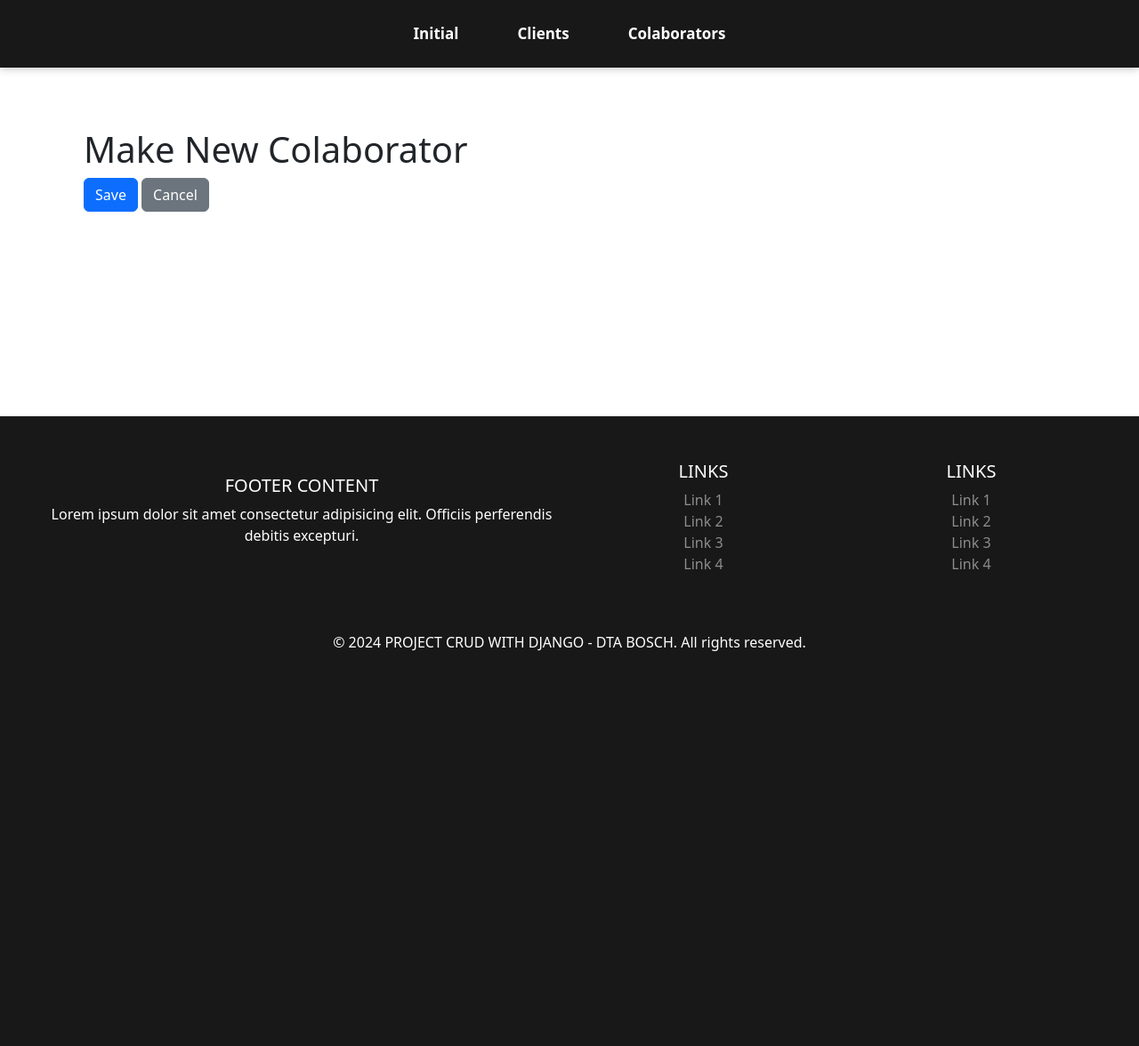
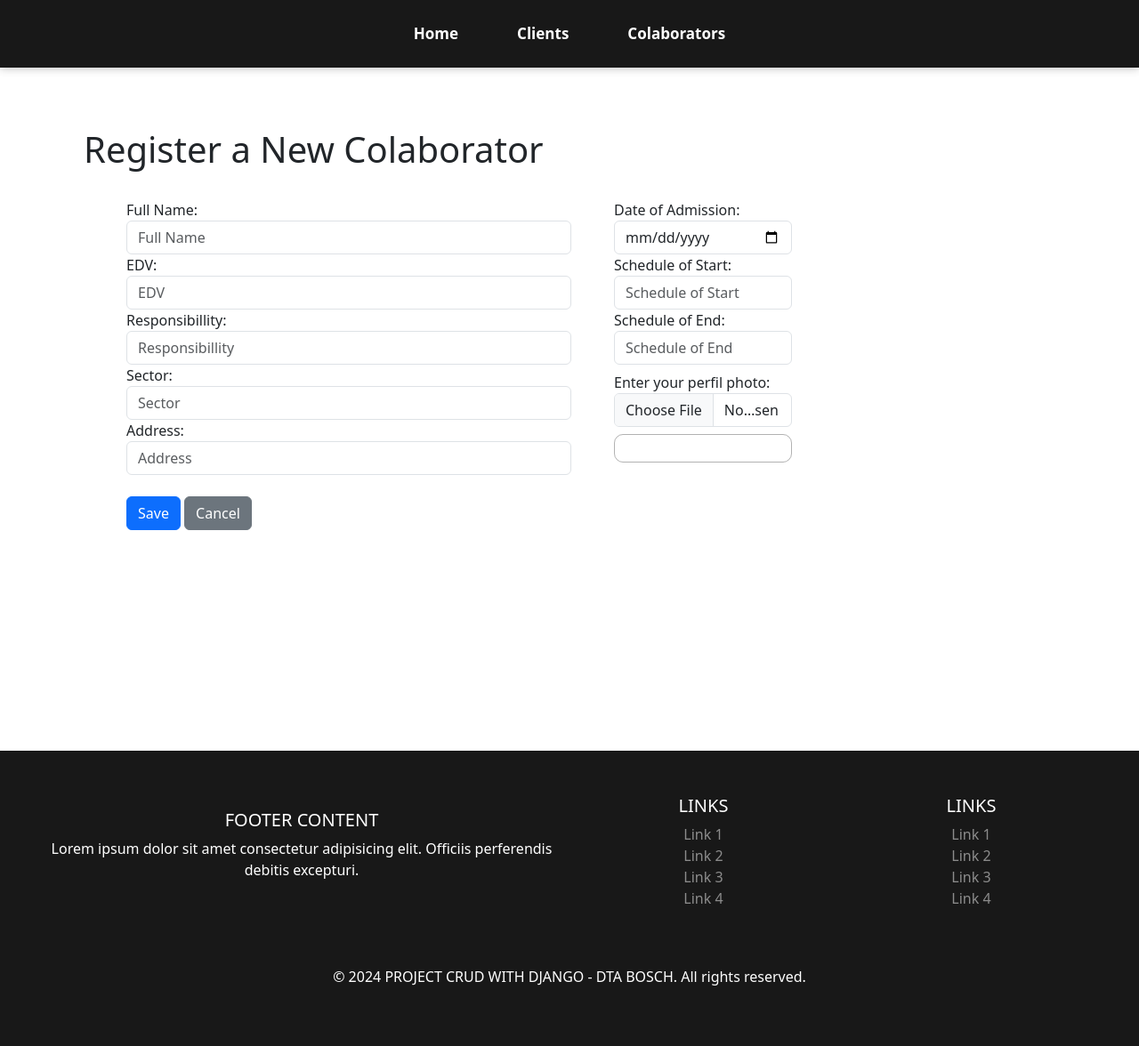
Before and after one commit to daniwells/django, a Django app: page /colaborators/new/ in a window 1280 px wide. Shown: the whole page at 89% size. Before the commit the page ends 732 px from the top, so only its background shows below. Run offline with Django 5.2, Linux system fonts and the light colour scheme.

Commit message:
atualizando

```diff
--- a/my_project/colaborators/forms.py
+++ b/my_project/colaborators/forms.py
@@ -4,4 +4,4 @@ from .models import Colaborator
 class ColaboratorForm(forms.ModelForm):
     class Meta:
         model = Colaborator
-        fields = ['EDV', 'full_name', 'responsibillity', 'sector', 'address', 'schedule_work', 'date_start', 'date_end', 'perfil_image']
+        fields = ['EDV', 'full_name', 'responsibillity', 'sector', 'address', 'date_admission', 'schedule_start', 'schedule_end', 'perfil_image']
--- a/my_project/colaborators/models.py
+++ b/my_project/colaborators/models.py
@@ -6,9 +6,9 @@ class Colaborator(models.Model):
     responsibillity = models.CharField(max_length=100)
     sector = models.CharField(max_length=100)
     address = models.TextField()
-    schedule_work = models.TimeField()
-    date_start = models.DateField()
-    date_end = models.DateField()
+    date_admission = models.DateField()
+    schedule_start = models.TimeField()
+    schedule_end = models.TimeField()
     perfil_image = models.CharField(max_length=100)
 
     def __str__(self):
--- a/my_project/colaborators/templates/colaborators/make_colaborator.html
+++ /dev/null
@@ -1,19 +0,0 @@
-{% extends "base.html" %}
-{% block content %}
-<div class="container">
-    <h1>Make New Colaborator</h1>
-    <form method="post" enctype="multipart/form-data">
-        {% csrf_token %}
-        {% comment %} {{ form.as_p }} {% endcomment %}
-        <input type="hidden" name="csrfmiddlewaretoken" value="OSISvdPWjtWCubSWNlPpPMtEBBOaUZtyvMJtQQ0b8s0TH7IE6KZUYfu0b2gHHFHR">
-
-        <button type="submit" class="btn btn-primary">Save</button>
-        <a href="{% url 'colaborators:show_colaborators' %}" class="btn btn-secondary">Cancel</a>
-    </form>
-</div>
-{% endblock %}
-
-{% comment %} <div class="form-group py-2">
-                    <label for="perfil_image">Enter your perfil photo:</label>
-                    <input type="file" class="form-control" id="perfil_image" name="perfil_image" style="width: 200px;" required>
-                </div> {% endcomment %}
--- /dev/null
+++ b/my_project/colaborators/templates/colaborators/register_colaborator.html
@@ -0,0 +1,84 @@
+{% extends "base.html" %}
+{% block content %}
+<div class="container">
+    <h1>Register a New Colaborator</h1>
+    <form method="post" enctype="multipart/form-data">
+        {% csrf_token %}
+        <!-- {{ form.as_p }} -->
+        <input type="hidden" name="csrfmiddlewaretoken" value="OSISvdPWjtWCubSWNlPpPMtEBBOaUZtyvMJtQQ0b8s0TH7IE6KZUYfu0b2gHHFHR">
+        <div class="d-flex py-4">
+            <div class="mx-5" style="width: 500px;">
+                <div class="form-group">
+                    <label for="id_full_name">Full Name:</label>
+                    <input type="text" class="form-control" id="id_full_name" name="full_name" placeholder="Full Name" required>
+                </div>
+                <div class="form-group">
+                    <label for="id_EDV">EDV:</label>
+                    <input type="text" class="form-control" id="id_EDV" name="EDV" placeholder="EDV" required>
+                </div>
+                <div class="form-group">
+                    <label for="id_responsibillity">Responsibillity:</label>
+                    <input type="text" class="form-control" id="id_responsibillity" name="responsibillity" placeholder="Responsibillity" required>
+                </div>
+                <div class="form-group">
+                    <label for="id_sector">Sector:</label>
+                    <input type="text" class="form-control" id="id_sector" name="sector" placeholder="Sector" required>
+                </div>
+                <div class="form-group">
+                    <label for="id_address">Address:</label>
+                    <input type="text" class="form-control" id="id_address" name="address" placeholder="Address" required>
+                </div>
+
+                <!-- //////////////////////////////////////////////////////////////////////// -->
+                <div class="form-group py-4 ">
+                    <button type="submit" class="btn btn-primary">Save</button>
+                    <a href="{% url 'colaborators:show_colaborators' %}" class="btn btn-secondary">Cancel</a>
+                </div>
+                <!-- //////////////////////////////////////////////////////////////////////// -->
+            </div>
+
+            <!-- //////////////////////////////////////////////////////////////////////// -->
+
+            <div style="width: 200px;">
+                <div class="form-group">
+                    <label for="id_date_admission">Date of Admission:</label>
+                    <input type="date" class="form-control" id="id_date_admission" name="date_admission" required>
+                </div>
+                <div class="form-group">
+                    <label for="id_schedule_start">Schedule of Start:</label>
+                    <input type="text" class="form-control" id="id_schedule_start" name="schedule_start" placeholder="Schedule of Start" required>
+                </div>
+                <div class="form-group">
+                    <label for="id_schedule_end">Schedule of End:</label>
+                    <input type="text" class="form-control" id="id_schedule_end" name="schedule_end" placeholder="Schedule of End" required>
+                </div>
+                <div class="form-group py-2">
+                    <label for="id_perfil_image">Enter your perfil photo:</label>
+                    <input type="file" class="form-control" id="id_perfil_image" name="perfil_image" required>
+                </div>
+                <div style="border: .1px solid rgba(0,0,0,.3); padding: 15px; width: 200px; border-radius: 10px; " >
+                    <img src="#" alt="Perfil Image Visualization" id="image_visualization" style="display: none; object-fit:cover; margin: auto;" width="100px" height="100px">
+                </div>
+            </div>
+        </div>
+
+    </form>
+</div>
+
+<script>
+    let perfil_photo_input = document.querySelector("#id_perfil_image")
+    perfil_photo_input.addEventListener("change", (event) => {
+        let image_visualization = document.querySelector('#image_visualization')
+        let file = event.target.files[0]
+
+        var reader = new FileReader();
+        reader.onload = () => {
+            var imageDataUrl = reader.result;
+            console.log('URL de dados da imagem:', imageDataUrl);
+            image_visualization.src = imageDataUrl
+            image_visualization.style.display = 'block'
+        };
+        reader.readAsDataURL(file);
+    })
+</script>
+{% endblock %}
--- a/my_project/colaborators/templates/colaborators/show_colaborators.html
+++ b/my_project/colaborators/templates/colaborators/show_colaborators.html
@@ -31,6 +31,6 @@
             {% endfor %}
         </tbody>
     </table>
-    <a href="{% url 'colaborators:make_colaborator' %}" class="btn btn-success">New Colaborator</a>
+    <a href="{% url 'colaborators:register_colaborator' %}" class="btn btn-success">New Colaborator</a>
 </div>
 {% endblock %}
--- a/my_project/colaborators/urls.py
+++ b/my_project/colaborators/urls.py
@@ -6,8 +6,8 @@ app_name = 'colaborators'
 urlpatterns = [
     path('', views.show_colaborators, name="show_colaborators"),
     path('colaborators/', views.show_colaborators, name="show_colaborators"),
-    path('new/', views.make_colaborator, name="make_colaborator"),
-    path('new/post', views.make_colaborator, name="make_colaborator"),
+    path('new/', views.register_colaborator, name="register_colaborator"),
+    path('new/post', views.register_colaborator, name="register_colaborator"),
     path('edit/<int:pk>', views.edit_colaborator, name="edit_colaborator"),
     path('delete/<int:pk>', views.delete_colaborator, name="delete_colaborator"),
 ]
--- a/my_project/colaborators/views.py
+++ b/my_project/colaborators/views.py
@@ -5,31 +5,34 @@ from PIL import Image
 import copy
 import os
 from django.conf import settings
+from django.views.decorators.csrf import csrf_exempt
 
 
 def show_colaborators(request):
     colaborators = Colaborator.objects.all()
     return render(request, 'colaborators/show_colaborators.html', {'colaborators': colaborators})
 
-def make_colaborator(request):
+@csrf_exempt
+def register_colaborator(request):
     if request.method == 'POST':
 
-        # file = request.FILES.get("perfil_image")
-        # img = Image.open(file)
-        # path = os.path.join(settings.BASE_DIR, f"media/{file.name}.png")
+        file = request.FILES.get("perfil_image")
+        img = Image.open(file)
+        path = os.path.join(settings.BASE_DIR, f"media/{file.name}")
 
-        # post = copy.deepcopy(request.POST)
-        # post["perfil_image"] = path
-        # form = ColaboratorForm(post, request.FILES)
-        form = ColaboratorForm(request.POST)
-        print(form)
+        post = copy.deepcopy(request.POST)
+        post["perfil_image"] = path
+        form = ColaboratorForm(post)
+
+        # print(request.POST)
         # if form.is_valid():
-            # print("AAAAAAAAAAAAAAAAAAAAAAAAAAAAAAAAAAAAAAAAAAAAAAAAAA")
+            # print("AAAAAAAAAAAAAAAAAAAAAAAAAAAAAAAAAAAAAAAAAAAAAAA")
+        img.save(path)
         form.save()
         return redirect('colaborators:show_colaborators')
     else:
         form = ColaboratorForm()
-    return render(request, 'colaborators/make_colaborator.html', {'form': form})
+    return render(request, 'colaborators/register_colaborator.html', {'form': form})
 
 def edit_colaborator(request, pk):
     cliente = get_object_or_404(Colaborator, pk=pk)
--- a/my_project/members/templates/clients/list_client.html
+++ b/my_project/members/templates/clients/list_client.html
@@ -29,6 +29,6 @@
             {% endfor %}
         </tbody>
     </table>
-    <a href="{% url 'clients:make_client' %}" class="btn btn-success">New Client</a>
+    <a href="{% url 'clients:register_client' %}" class="btn btn-success">New Client</a>
 </div>
 {% endblock %}
--- a/my_project/members/urls.py
+++ b/my_project/members/urls.py
@@ -6,8 +6,8 @@ app_name = "clients"
 urlpatterns = [
     path('', views.list_client, name="list_client"),
     path('clients/', views.list_client, name="list_client"),
-    path('new/', views.make_client, name="make_client"),
-    path('new/post', views.make_client, name="make_client"),
+    path('new/', views.register_client, name="register_client"),
+    path('new/post', views.register_client, name="register_client"),
     path('edit/<int:pk>', views.edit_client, name="edit_client"),
     path('delete/<int:pk>', views.delete_client, name="delete_client"),
     # path('delete/<int:pk>', views.delete_client, name="delete_client"),
--- a/my_project/members/views.py
+++ b/my_project/members/views.py
@@ -13,7 +13,7 @@ def list_client(request):
     clients = Client.objects.all()
     return render(request, 'clients/list_client.html', {'clients':clients})
 
-def make_client(request):
+def register_client(request):
     if request.method == 'POST':
         form = ClientForm(request.POST)
         if form.is_valid():
@@ -21,7 +21,7 @@ def make_client(request):
             return redirect('clients:list_client')
     else:
         form = ClientForm()
-    return render(request, 'clients/make_client.html', {'form': form})
+    return render(request, 'clients/register_client.html', {'form': form})
 
 def edit_client(request, pk):
     client = get_object_or_404(Client, pk=pk)
--- a/my_project/static/style/base.css
+++ b/my_project/static/style/base.css
@@ -9,7 +9,6 @@
 }
 
 body{
-    height: 100vh;
     display: flex;
     flex-direction: column;
     justify-content: space-between;
@@ -47,6 +46,7 @@ footer{
 
 main#base_principal{
     margin-top: 120px;
+    min-height: 50vh;
 }
 
 #navbarNav{
--- a/my_project/templates/base.html
+++ b/my_project/templates/base.html
@@ -21,7 +21,7 @@
                 <div class="collapse navbar-collapse justify-content-end">
                     <ul class="navbar-nav justify-content-end">
                         <li class="nav-item li_nav">
-                            <a class="nav-link text-white" href="#">Initial</a>
+                            <a class="nav-link text-white" href="#">Home</a>
                         </li>
                         <li class="nav-item li_nav">
                             <a class="nav-link text-white" href="{% url 'clients:list_client' %}">Clients</a>
@@ -65,7 +65,7 @@
                 <h5 class="text-uppercase">Links</h5>
                 <ul class="list-unstyled">
                 <li>
-                    <a href="#!" class="text-white-50 text-decoration-none">Link 1</a>
+                    <a href="#!" class="text-white-50 text-decoration-none" id="link_1">Link 1</a>
                 </li>
                 <li>
                     <a href="#!" class="text-white-50 text-decoration-none">Link 2</a>
@@ -101,6 +101,8 @@
         </p>
       </footer>
 
+    <script src="{% static 'dinamic/base.js' %}"></script>
+
     <script src="https://ajax.googleapis.com/ajax/libs/jquery/3.5.1/jquery.min.js"></script>
     <script src="https://cdn.jsdelivr.net/npm/bootstrap@5.3.3/dist/js/bootstrap.bundle.min.js"></script>
 </body>
```
Also changed, not shown: my_project/static/dinamic/base.js (added, +9 -0 lines), my_project/colaborators/migrations/0001_initial.py, my_project/db.sqlite3, my_project/media/100x100_logo.png (added), my_project/media/image1.jpg (deleted), my_project/media/transferir.jpeg (added), my_project/members/migrations/0001_initial.py, my_project/members/templates/clients/register_client.html (renamed from my_project/members/templates/clients/make_client.html).
